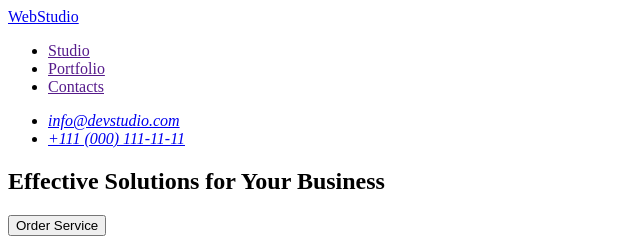
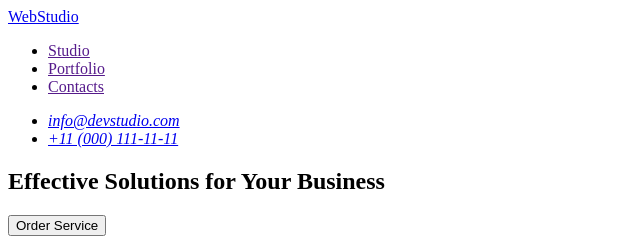
Before and after one commit to Velsaal/goit-markup-hw-01, a plain HTML site: page index.html in a window 1280 px wide. Shown: the top 240 px of the page, 0-640 px from the left. Drawn offline with Linux system fonts and the light colour scheme.

Commit message:
last la vida loca

```diff
--- a/index.html
+++ b/index.html
@@ -19,7 +19,7 @@
       <address>
         <ul>
           <li><a href="mailto:info@devstudio.com">info@devstudio.com</a></li>
-          <li><a href="tel:+10001111111">+111 (000) 111-11-11</a></li>
+          <li><a href="tel:+110001111111">+11 (000) 111-11-11</a></li>
         </ul>
       </address>
     </header>
```
